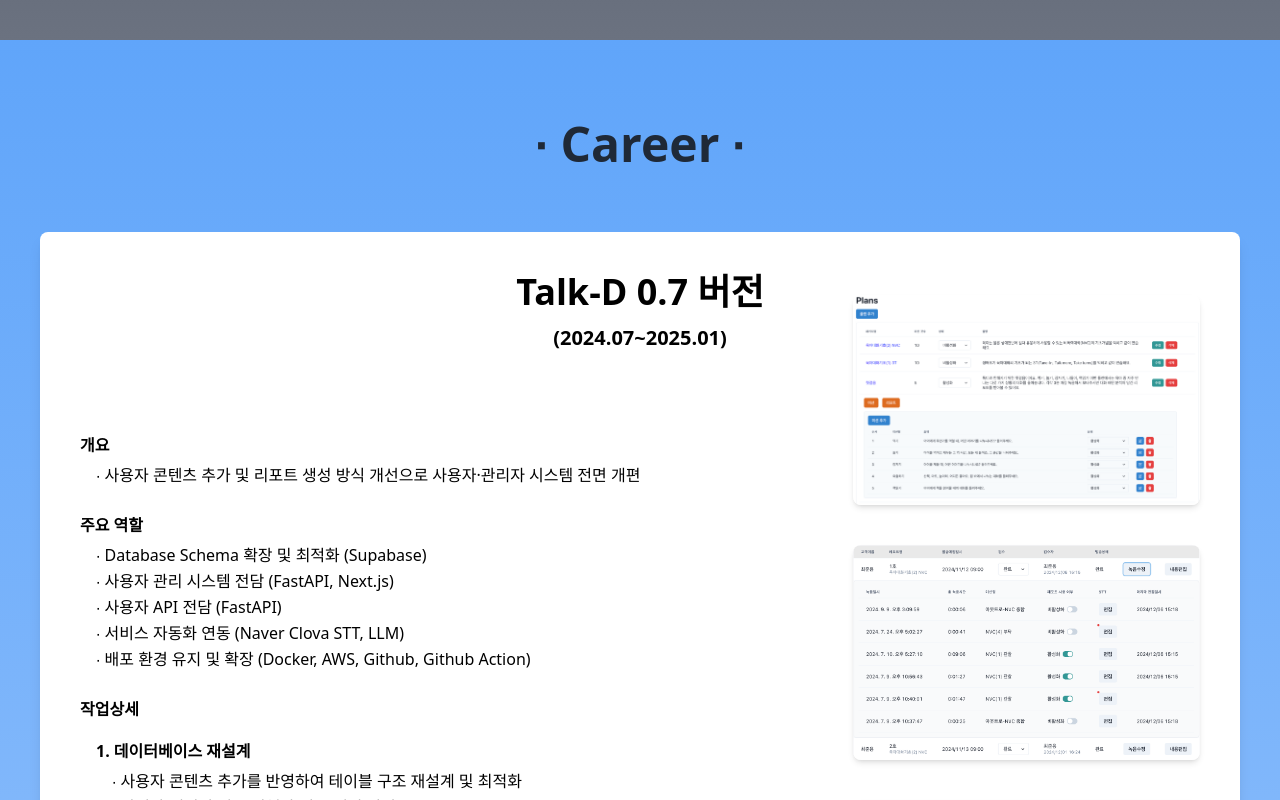
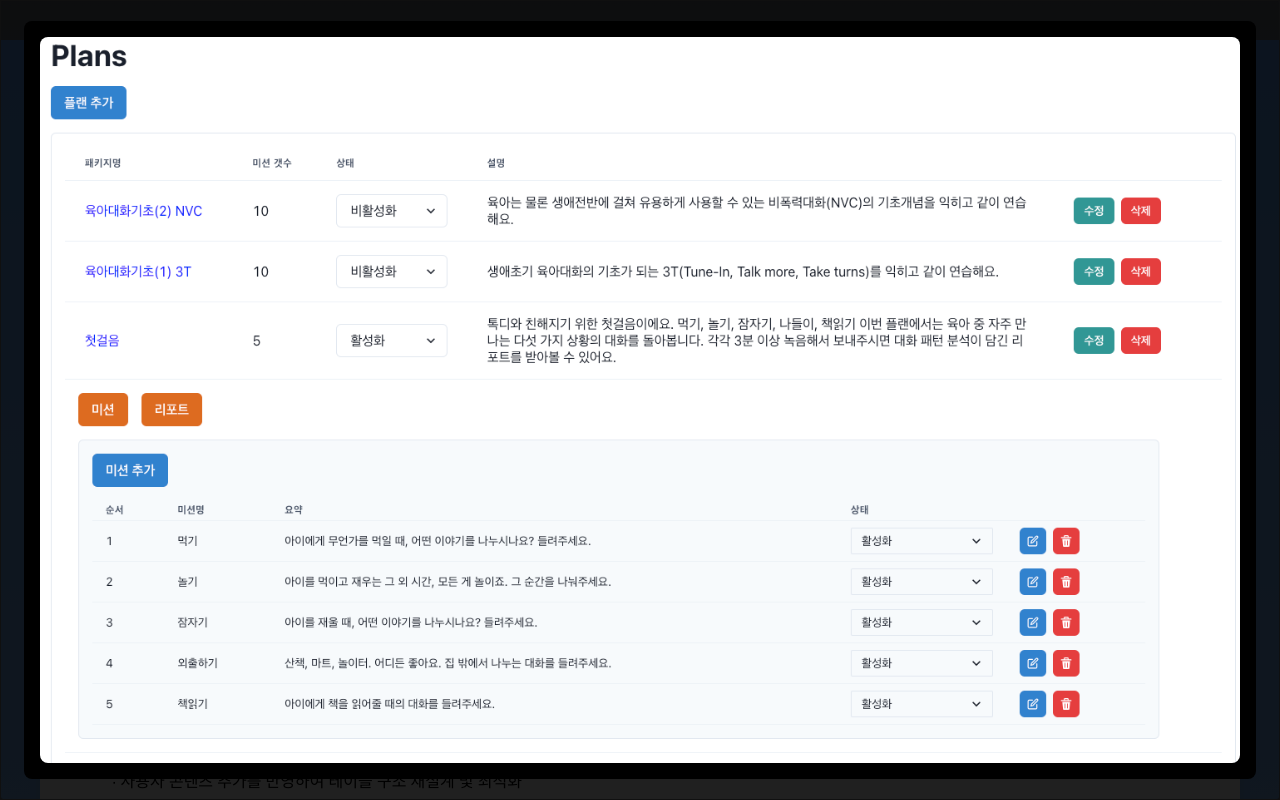
Before and after one commit to pyhilandjy/portfolio, a Next.js app: page / in a window 1280 px wide. Both pictures are taken after a click on the picture 1026 px from the left and 2637 px from the top of the page. Shown: the part 2237-3037 px from the top of the page. Built offline with nearby package versions, Linux system fonts and the light colour scheme.

Commit message:
이미지 모달

```diff
--- a/components/ClabMVP.tsx
+++ b/components/ClabMVP.tsx
@@ -1,28 +1,49 @@
-import React from "react";
+import React, { useState } from "react";
 import Image from "next/image";
+import Modal from "react-modal";
 
 const ClabMVP: React.FC = () => {
+  const [modalIsOpen, setModalIsOpen] = useState(false);
+  const [selectedImage, setSelectedImage] = useState<string | null>(null);
+
   const handleImageClick = (src: string) => {
-    const w = window.open("");
-    if (w) {
-      w.document.write(`
-        <html>
-          <head>
-            <style>
-              body { margin: 0; display: flex; justify-content: center; align-items: center; height: 100vh; background-color: black; }
-              img { max-width: 90%; max-height: 90%; }
-            </style>
-          </head>
-          <body>
-            <img src="${src}" />
-          </body>
-        </html>
-      `);
-    }
+    setSelectedImage(src);
+    setModalIsOpen(true);
+  };
+
+  const closeModal = () => {
+    setModalIsOpen(false);
+    setSelectedImage(null);
   };
 
   return (
     <div className="max-w-7xl mx-auto bg-white text-black p-10 rounded-lg shadow-lg">
+      {modalIsOpen && (
+        <Modal
+          isOpen={modalIsOpen}
+          onRequestClose={closeModal}
+          className="fixed inset-0 flex items-center justify-center p-4 bg-black bg-opacity-75"
+          overlayClassName="fixed inset-0 bg-black bg-opacity-50"
+          contentLabel="Image Modal"
+          ariaHideApp={false}
+        >
+          {selectedImage && (
+            <div
+              className="relative bg-black rounded-lg p-4"
+              onClick={closeModal}
+            >
+              <Image
+                src={selectedImage}
+                alt="Modal Content"
+                layout="intrinsic"
+                width={1200}
+                height={950}
+                className="max-w-full max-h-screen rounded-lg"
+              />
+            </div>
+          )}
+        </Modal>
+      )}
       <h2 className="text-4xl font-bold text-center mb-3">
         Talk-D MVP(Connects-Lab)
       </h2>
--- a/components/ConnectsLab.tsx
+++ b/components/ConnectsLab.tsx
@@ -1,28 +1,49 @@
-import React from "react";
+import React, { useState } from "react";
 import Image from "next/image";
+import Modal from "react-modal";
 
 const ConnectsLab: React.FC = () => {
+  const [modalIsOpen, setModalIsOpen] = useState(false);
+  const [selectedImage, setSelectedImage] = useState<string | null>(null);
+
   const handleImageClick = (src: string) => {
-    const w = window.open("");
-    if (w) {
-      w.document.write(`
-        <html>
-          <head>
-            <style>
-              body { margin: 0; display: flex; justify-content: center; align-items: center; height: 100vh; background-color: black; }
-              img { max-width: 90%; max-height: 90%; }
-            </style>
-          </head>
-          <body>
-            <img src="${src}" />
-          </body>
-        </html>
-      `);
-    }
+    setSelectedImage(src);
+    setModalIsOpen(true);
+  };
+
+  const closeModal = () => {
+    setModalIsOpen(false);
+    setSelectedImage(null);
   };
 
   return (
     <div className="max-w-7xl mx-auto bg-white text-black p-10 rounded-lg shadow-lg">
+      {modalIsOpen && (
+        <Modal
+          isOpen={modalIsOpen}
+          onRequestClose={closeModal}
+          className="fixed inset-0 flex items-center justify-center p-4 bg-black bg-opacity-75"
+          overlayClassName="fixed inset-0 bg-black bg-opacity-50"
+          contentLabel="Image Modal"
+          ariaHideApp={false}
+        >
+          {selectedImage && (
+            <div
+              className="relative bg-black rounded-lg p-4"
+              onClick={closeModal}
+            >
+              <Image
+                src={selectedImage}
+                alt="Modal Content"
+                layout="intrinsic"
+                width={1200}
+                height={950}
+                className="max-w-full max-h-screen rounded-lg"
+              />
+            </div>
+          )}
+        </Modal>
+      )}
       <h2 className="text-4xl font-bold mb-20 text-center">
         인스타그램 데이터 수집 및 시각화(Connects Lab 기업연계 프로젝트)
       </h2>
--- a/components/TalkD.tsx
+++ b/components/TalkD.tsx
@@ -1,28 +1,49 @@
-import React from "react";
+import React, { useState } from "react";
 import Image from "next/image";
+import Modal from "react-modal";
 
 const ClabMVP: React.FC = () => {
+  const [modalIsOpen, setModalIsOpen] = useState(false);
+  const [selectedImage, setSelectedImage] = useState<string | null>(null);
+
   const handleImageClick = (src: string) => {
-    const w = window.open("");
-    if (w) {
-      w.document.write(`
-        <html>
-          <head>
-            <style>
-              body { margin: 0; display: flex; justify-content: center; align-items: center; height: 100vh; background-color: black; }
-              img { max-width: 90%; max-height: 90%; }
-            </style>
-          </head>
-          <body>
-            <img src="${src}" />
-          </body>
-        </html>
-      `);
-    }
+    setSelectedImage(src);
+    setModalIsOpen(true);
+  };
+
+  const closeModal = () => {
+    setModalIsOpen(false);
+    setSelectedImage(null);
   };
 
   return (
     <div className="max-w-7xl mx-auto bg-white text-black p-10 rounded-lg shadow-lg">
+      {modalIsOpen && (
+        <Modal
+          isOpen={modalIsOpen}
+          onRequestClose={closeModal}
+          className="fixed inset-0 flex items-center justify-center p-4 bg-black bg-opacity-75"
+          overlayClassName="fixed inset-0 bg-black bg-opacity-50"
+          contentLabel="Image Modal"
+          ariaHideApp={false}
+        >
+          {selectedImage && (
+            <div
+              className="relative bg-black rounded-lg p-4"
+              onClick={closeModal}
+            >
+              <Image
+                src={selectedImage}
+                alt="Modal Content"
+                layout="intrinsic"
+                width={1200}
+                height={950}
+                className="max-w-full max-h-screen rounded-lg"
+              />
+            </div>
+          )}
+        </Modal>
+      )}
       <h2 className="text-4xl font-bold text-center mb-3">Talk-D 0.7 버전</h2>
       <h2 className="text-xl font-bold mb-20 text-center">(2024.07~2025.01)</h2>
       <div className="grid grid-cols-1 md:grid-cols-3 gap-10">
--- a/package.json
+++ b/package.json
@@ -11,12 +11,14 @@
   "dependencies": {
     "next": "15.0.2",
     "react": "19.0.0-rc-02c0e824-20241028",
-    "react-dom": "19.0.0-rc-02c0e824-20241028"
+    "react-dom": "19.0.0-rc-02c0e824-20241028",
+    "react-modal": "^3.16.3"
   },
   "devDependencies": {
     "@types/node": "^20.17.6",
     "@types/react": "^18.3.12",
     "@types/react-dom": "^18",
+    "@types/react-modal": "^3.16.3",
     "autoprefixer": "^10.4.20",
     "eslint": "^8",
     "eslint-config-next": "15.0.2",
```
Also changed, not shown: 2 other files (tests, documents, lock files or other folders).
